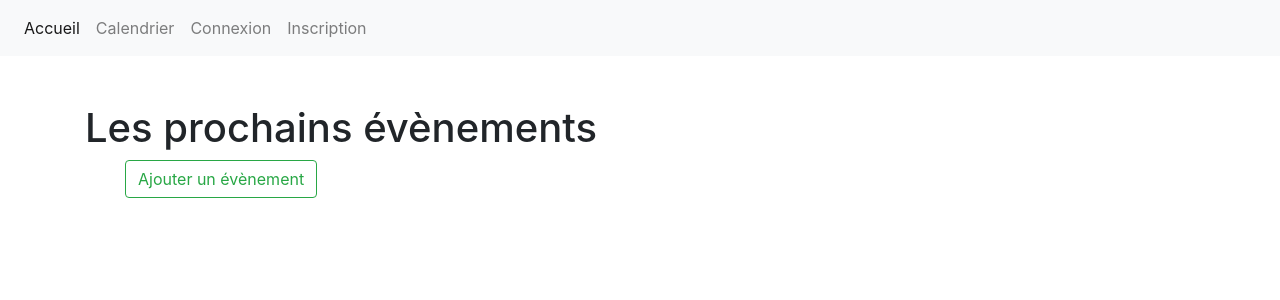
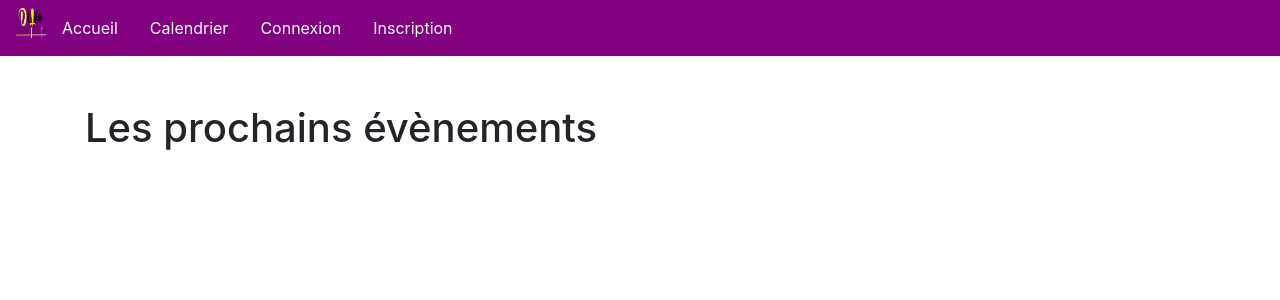
Before and after one commit to dvdleo/DiLeo, a PHP site: page / in a window 1280 px wide. Shown: the top 300 px of the page. Run offline with PHP 8.4, Linux system fonts and the light colour scheme.

Commit message:
mercredi final

```diff
--- a/css/calendrier/calendrier.php
+++ b/css/calendrier/calendrier.php
@@ -8,7 +8,7 @@ function calendrier($mois,$anne)
    /// reste du code
 }
 
-cal_days_in_month (int $month, int $year);
+cal_days_in_month (int $mois,int $anne);
 $nbjour = cal_days_in_month( CAL_GREGORIAN, $mois, $anne);
 
 echo "<table class='p' >";
--- a/css/style.css
+++ b/css/style.css
@@ -1,3 +1,4 @@
-nav img .logo {
-	size: 20px;
+html {
+	background-color: yello;
+
 }
--- a/index.php
+++ b/index.php
@@ -10,9 +10,6 @@ $description = '';
 	<div class="col-sm-12 col-lg-8">
 		<h1>Les prochains évènements</h1>
 		<div>
-			<ul>
-			<a href="event_more" type="button" class="btn btn-outline-success">Ajouter un évènement</a>
-		</ul>
 		</div>
 	</div>
 </div>
--- a/layouts/header.php
+++ b/layouts/header.php
@@ -5,36 +5,29 @@
 </head>
 <body>
   <header>
-
-            <nav class="navbar navbar-expand-lg navbar-light bg-light">
+    <nav class="navbar navbar-expand-lg" style="background-color: purple;">
       <div class="collapse navbar-collapse" id="navbarNav">
-                    <ul class="navbar-nav">
-                        <li class="nav-item active">
-                            <a class="nav-link" href="index.php">Accueil</a>
-                        </li>
-
-                        <a href="modele_calendrier.php">
+        <ul class="nav justify-content-center">
+          <img src="logo.png" width="30" height="30" alt="">
           <li class="nav-item">
-                                <a class="nav-link" href="add_event.php">Calendrier</a>
-                            </li>
-                        </a>
-
-                        <?php if(isset($_SESSION['connected']) && $_SESSION['connected'] === true){ ?>
-
-                        <li class="nav-item">
-                            <a class="nav-link" href="add_event.php">Ajouter un évènement</a>
+            <a class="nav-link active" style="color: white" href="index.php">Accueil</a>
           </li>
           <li class="nav-item">
-                            <a class="nav-link" href="php/logout.php">Deconnexion</a>
+            <a class="nav-link" style="color: white" href="calendrier.php">Calendrier</a>
           </li>
-
-                        <?php } else { ?>
-
+          <?php if(isset($_SESSION['connected']) && $_SESSION['connected'] === true){ ?>
             <li class="nav-item">
-                            <a class="nav-link" href="login.php">Connexion</a>
+              <a class="nav-link" style="color: white" href="add_event.php">Ajouter un évènement</a>
             </li>
             <li class="nav-item">
-                            <a class="nav-link" href="register.php">Inscription</a>
+              <a class="nav-link disabled" style="color: lightgrey" href="logout.php">Deconnexion</a>
+            </li>
+          <?php } else { ?>
+            <li class="nav-item">
+              <a class="nav-link" style="color: white" href="login.php">Connexion</a>
+            </li>
+            <li class="nav-item">
+              <a class="nav-link" style="color: white" href="register.php">Inscription</a>
             </li>
 
           <?php } ?>
--- a/php/db.php
+++ b/php/db.php
@@ -3,7 +3,7 @@
     //paramètres de connexion en constantes
     define("DBHOST", "localhost");  //soit localhost, soit l'IP du serveur
     define("DBUSER", "root");       //utilisateur de la base (différent de PHPmyAdmin)
-    define("DBPASS", "root");           //mot de passe
+    define("DBPASS", "");           //mot de passe
     define("DBNAME", "events_nantes");  //nom de la base de données
 
     try {
```
Also changed, not shown: clean.sql (added, +117 -0 lines), register.php (added, +30 -0 lines). Lines whose indentation alone changed are shown as unchanged.
